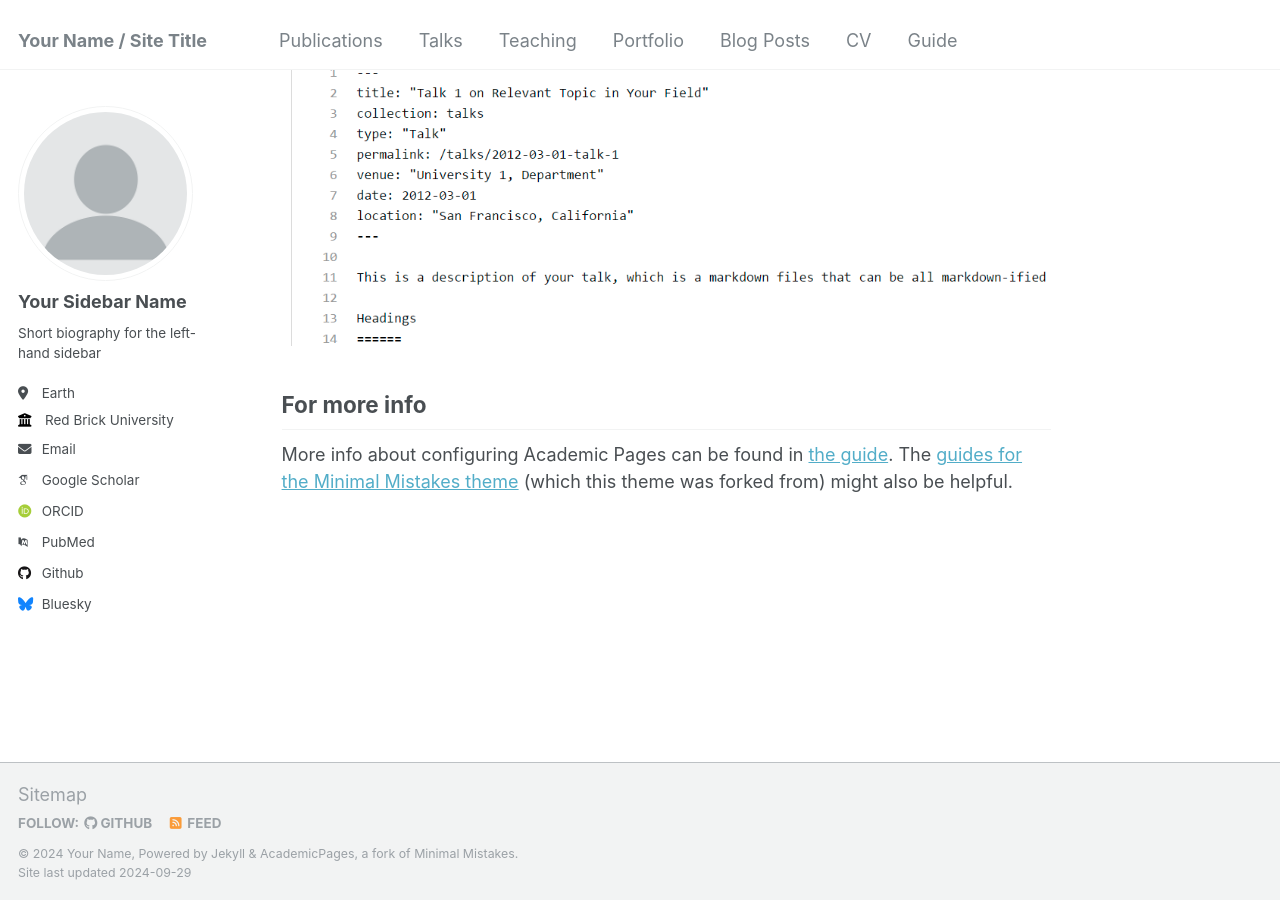
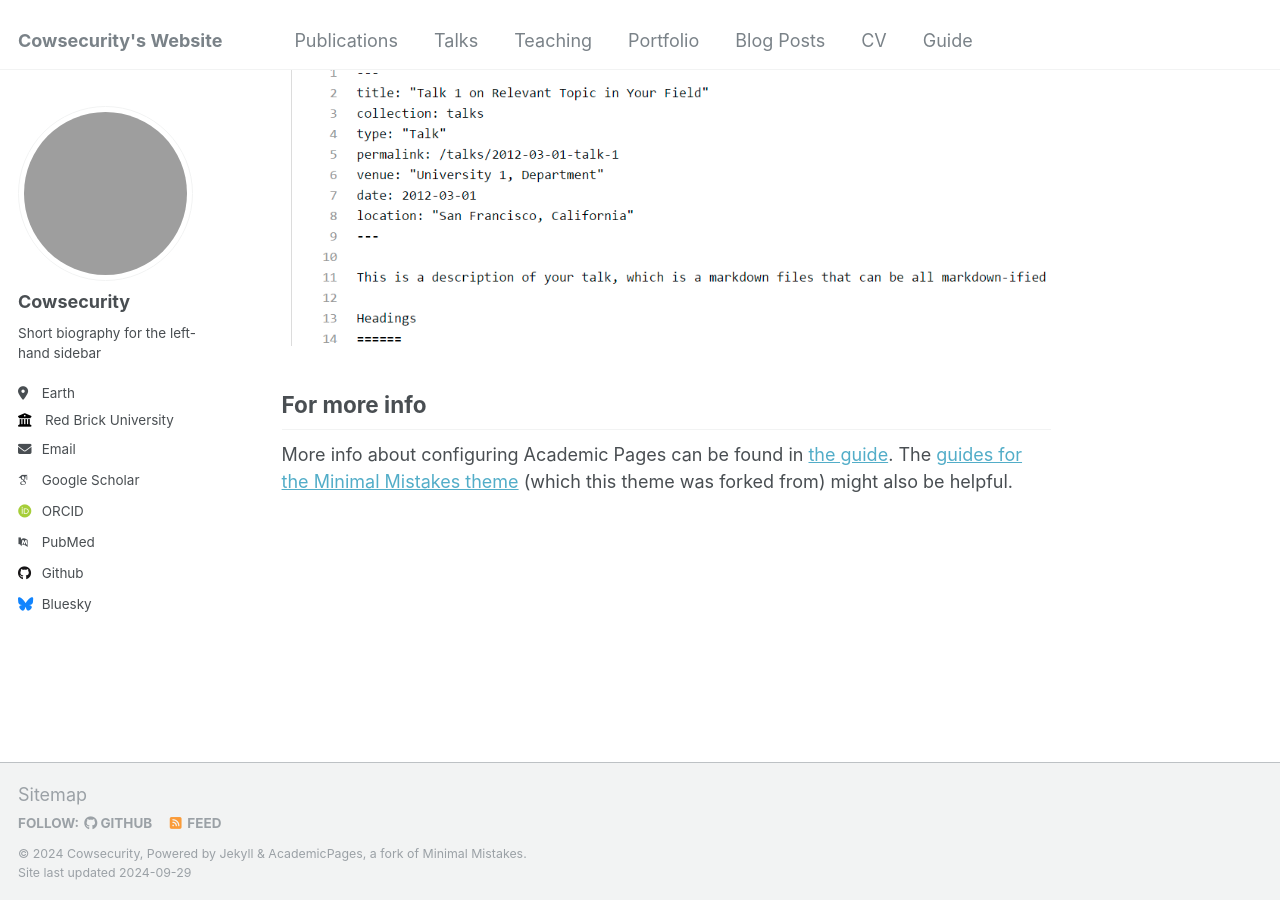
Before and after one commit to cowsecurity/cowsecurity.github.io, a Jekyll site: the page built from _pages/about.md, in a window 1280 px wide and 900 px high, scrolled down 2643 px. Built offline with Jekyll 4.4.1, drawn with Linux system fonts in a browser that asks for light colours; some web fonts are replaced; grey boxes are pictures that could not be loaded.

Commit message:
Update: Made some changes in config to figure out how it works.

```diff
--- a/_config.yml
+++ b/_config.yml
@@ -8,21 +8,21 @@
 
 # Basic Site Settings
 locale                   : "en-US"
-title                    : "Your Name / Site Title"
+title                    : "Cowsecurity's Website"
 title_separator          : "-"
-name                     : &name "Your Name"
-description              : &description "personal description"
-url                      : https://academicpages.github.io # the base hostname & protocol for your site e.g. "https://mmistakes.github.io"
+name                     : &name "Cowsecurity"
+description              : &description "A security engineer"
+url                      : https://cowsecurity.github.io # the base hostname & protocol for your site e.g. "https://mmistakes.github.io"
 baseurl                  : "" # the subpath of your site, e.g. "/blog"
-repository               : "academicpages/academicpages.github.io"
+repository               : "cowsecurity/cowsecurity.github.io"
 
 # Site Author - The following control what appear as part of the author content on the side bar.
 #               If a field is blank the icon and link will not appear, otherwise it will be shown.
 #               Additional customization can be done by editing /_includes/author-profile.html
 author:
   # Biographic information
-  avatar           : "profile.png"
-  name             : "Your Sidebar Name"
+  avatar           : "https://avatars.githubusercontent.com/u/74612612"
+  name             : "Cowsecurity"
   pronouns         : # example: "she/her"
   bio              : "Short biography for the left-hand sidebar"
   location         : "Earth"
```
